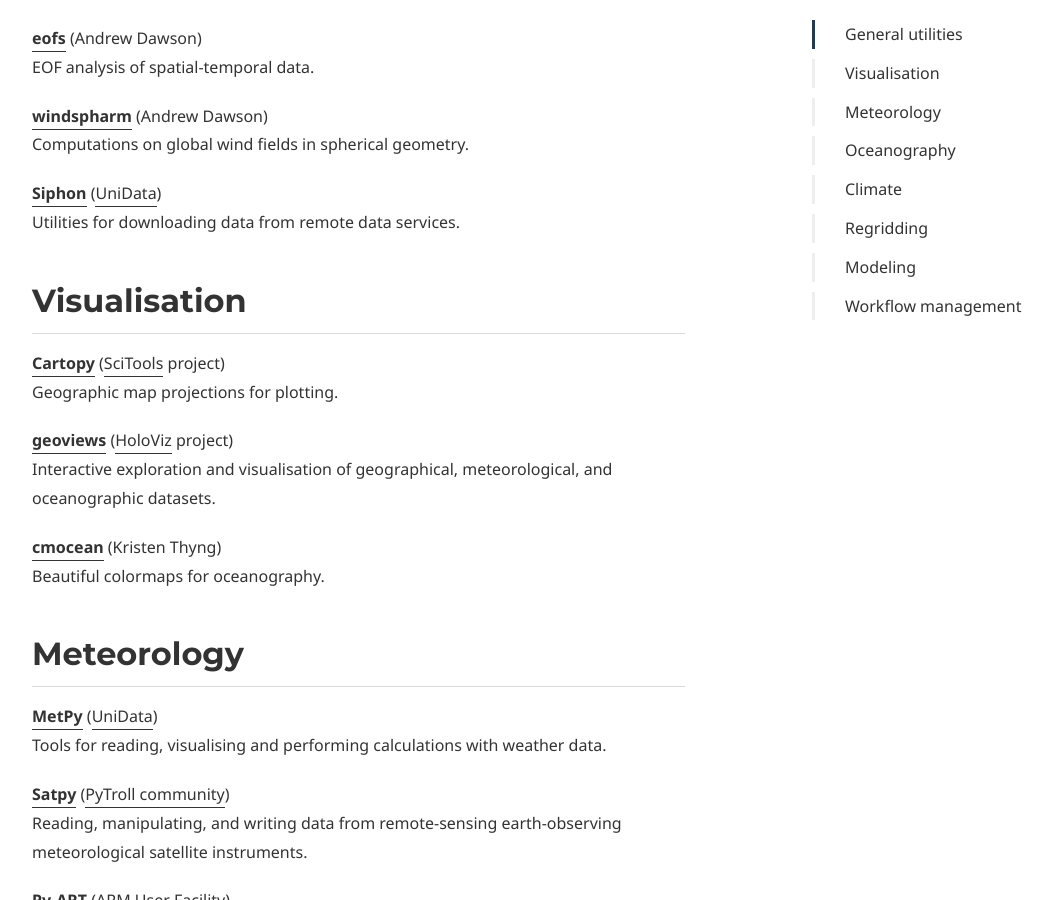
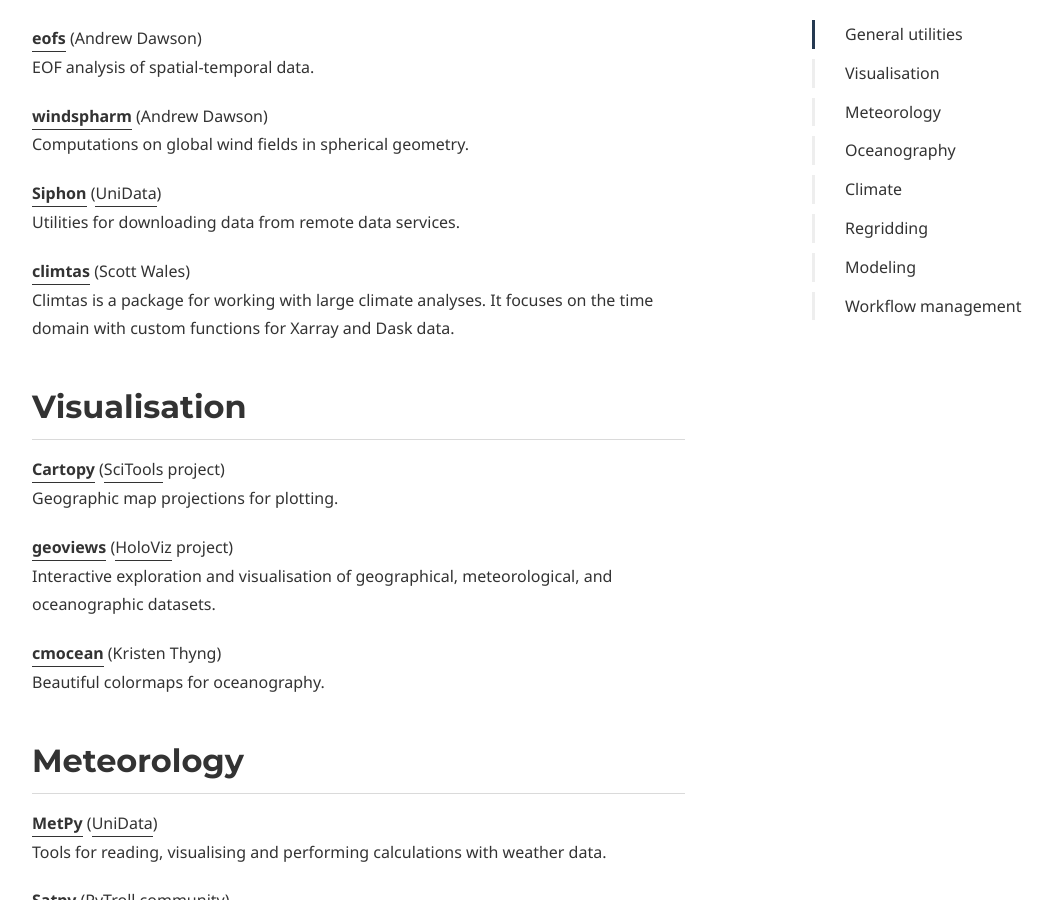
Before and after one commit to PyAOS/pyaos.github.io, a Jekyll site: the page built from packages.md, in a window 1280 px wide and 900 px high, scrolled down 1396 px. Shown: the whole window, without its empty margins (38-1091 px from the left). Built offline with Jekyll 4.4.1, drawn with Linux system fonts in a browser that asks for light colours; some web fonts are replaced.

Commit message:
Added climtas

```diff
--- a/packages.md
+++ b/packages.md
@@ -59,6 +59,10 @@
 
 **[Siphon](https://www.unidata.ucar.edu/software/siphon/)** ([UniData](https://www.unidata.ucar.edu/))
 Utilities for downloading data from remote data services.
+
+**[climtas](https://climtas.readthedocs.io/en/latest/)** (Scott Wales)
+Climtas is a package for working with large climate analyses.
+It focuses on the time domain with custom functions for Xarray and Dask data.
 
 ## Visualisation
 
```
